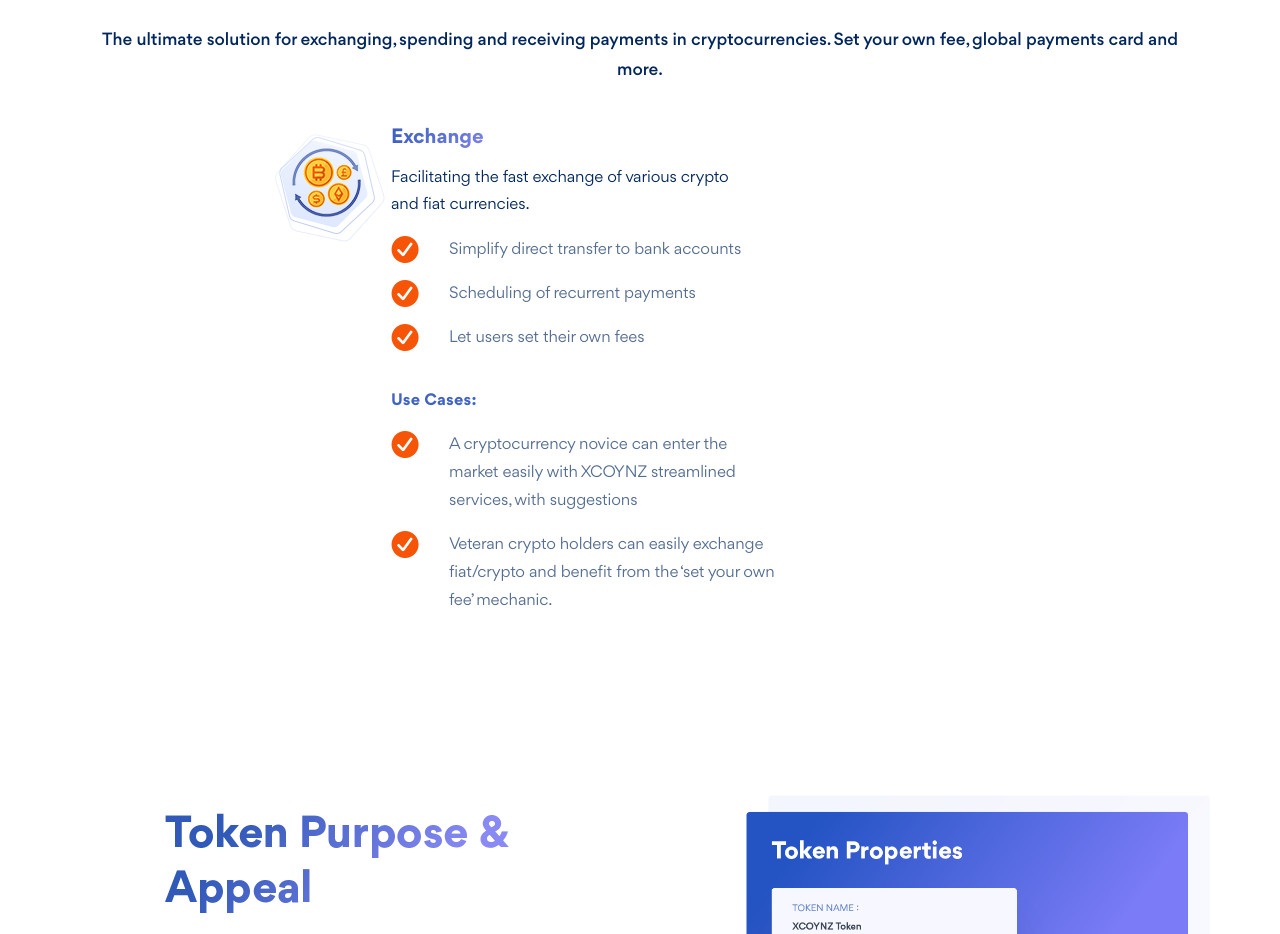
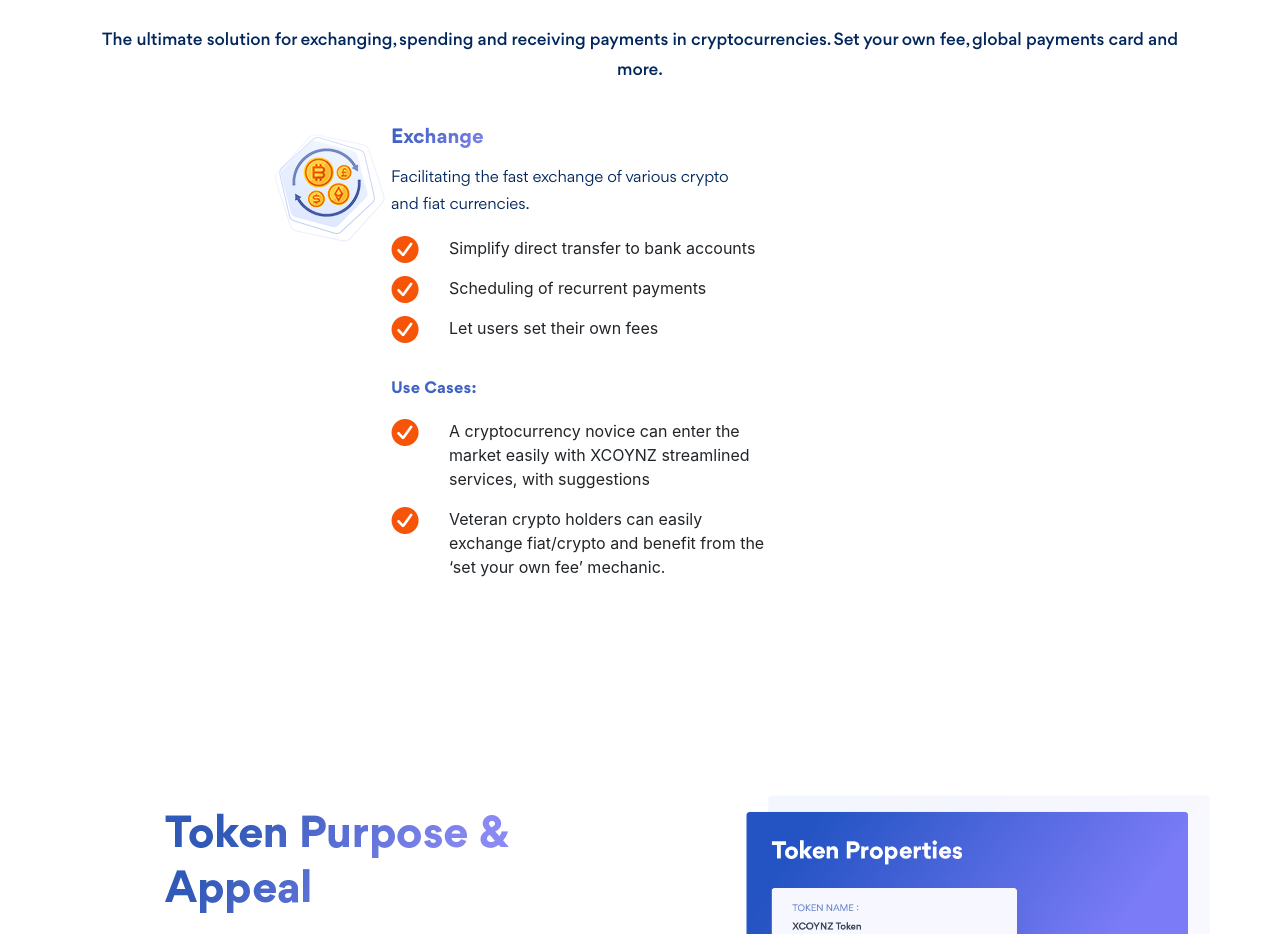
Before and after one commit to cassidypignatello/xcoynz, a React (Create React App) app: page / in a window 1280 px wide. Shown: the part 1720-2654 px from the top of the page. Built offline with nearby package versions, Linux system fonts and the light colour scheme.

Commit message:
adds reusable EcosystemService component

```diff
--- /dev/null
+++ b/src/components/Overview/EcosystemService.js
@@ -0,0 +1,104 @@
+import React, { Component } from 'react'
+import { Container, Row, Col } from 'react-bootstrap'
+import styles from './EcosystemService.module.css'
+import checkmark from '../../assets/images/orange-check.png'
+
+export default class EcosystemService extends Component {
+  render() {
+    const {
+      containerStyle,
+      icon,
+      title,
+      subtitleWidth,
+      subtitleHeight,
+      subtitle,
+      content1,
+      content2,
+      content3,
+      content4,
+      content4Width,
+      content5,
+      content5Width
+    } = this.props
+    return (
+      <Col
+        xs='auto'
+        className={containerStyle}>
+        <img
+          src={icon}
+          style={{
+            position: 'relative',
+            left: '-117px'
+          }}
+        />
+        <Row style={{ marginTop: '-115px' }}>
+          <Col lg='auto' className={styles.title}>
+            <p>{title}</p>
+          </Col>
+        </Row>
+        <Row>
+          <Col
+            lg='auto'
+            className={styles.subtitle}
+            style={{
+              width: subtitleWidth,
+              height: subtitleHeight
+            }}>
+            <p>{subtitle}</p>
+          </Col>
+        </Row>
+        <Row style={{ marginTop: '30px' }}>
+          <Col lg='auto'>
+            <img src={checkmark} />
+          </Col>
+          <Col className={styles.content}>
+            <p>{content1}</p>
+          </Col>
+        </Row>
+        <Row>
+          <Col lg='auto'>
+            <img src={checkmark} />
+          </Col>
+          <Col className={styles.content}>
+            <p>{content2}</p>
+          </Col>
+        </Row>
+        <Row>
+          <Col lg='auto'>
+            <img src={checkmark} />
+          </Col>
+          <Col className={styles.content}>
+            <p>{content3}</p>
+          </Col>
+        </Row>
+        <Row
+          className={styles.useCases}
+          style={{ marginTop: '19px' }}>
+          <Col>
+            <p>Use Cases:</p>
+          </Col>
+        </Row>
+        <Row>
+          <Col lg='auto'>
+            <img src={checkmark} />
+          </Col>
+          <Col className={styles.content}>
+            <p style={{ width: content4Width }}>
+              {content4}
+            </p>
+          </Col>
+        </Row>
+        <Row>
+          <Col lg='auto'>
+            <img src={checkmark} />
+          </Col>
+          <Col className={styles.content}>
+            <p style={{ width: content5Width }}>
+              {content5}
+            </p>
+          </Col>
+        </Row>
+      </Col>
+    )
+  }
+}
--- /dev/null
+++ b/src/components/Overview/EcosystemService.module.css
@@ -0,0 +1,41 @@
+.title {
+  background-image: linear-gradient(304deg, #8a8af4, #3159b8);
+  font-family: 'Gordita';
+  font-size: 20px;
+  font-weight: bold;
+  font-style: normal;
+  font-stretch: normal;
+  line-height: normal;
+  letter-spacing: normal;
+  text-align: left;
+  -webkit-background-clip: text;
+  background-clip: text;
+  -webkit-text-fill-color: transparent;
+}
+
+.subtitle {
+  font-family: 'Gordita';
+  font-size: 16px;
+  font-weight: normal;
+  font-style: normal;
+  font-stretch: normal;
+  line-height: 1.69;
+  letter-spacing: -0.1px;
+  text-align: left;
+  color: #01265c;
+}
+
+.useCases {
+  background-image: linear-gradient(256deg, #6277d5, #335ab9), linear-gradient(to bottom, #01265c, #01265c);
+  font-family: 'Gordita';
+  font-size: 16px;
+  font-weight: bold;
+  font-style: normal;
+  font-stretch: normal;
+  line-height: 1.75;
+  letter-spacing: 0.2px;
+  text-align: left;
+  color: #4063C3;
+  -webkit-background-clip: text;
+  background-clip: text;
+}
--- a/src/components/Overview/Overview.js
+++ b/src/components/Overview/Overview.js
@@ -1,8 +1,8 @@
 import React, { Component } from 'react'
-import { Container, Row, Col, Button } from 'react-bootstrap'
+import { Container, Row, Col } from 'react-bootstrap'
 import styles from './Overview.module.css'
 import exchangeIcon from '../../assets/images/exchange-icon.png'
-import checkmark from '../../assets/images/orange-check.png'
+import EcosystemService from './EcosystemService.js'
 
 export default class Overview extends Component {
   render() {
@@ -27,80 +27,28 @@
           </Col>
         </Row>
         <Row className={`${styles.row} justify-content-center`}>
-          <Col
-            xs='auto'
-            className={styles.exchange}>
-            <img
-              src={exchangeIcon}
-              style={{
-                position: 'relative',
-                left: '-117px'
-              }}
-            />
-            <Row style={{ marginTop: '-115px' }}>
-              <Col lg='auto' className={styles.exchangeTitle}>
-                <p>Exchange</p>
-              </Col>
-            </Row>
-            <Row>
-              <Col lg='auto' className={styles.exchangeSubtitle}>
-                <p>Facilitating the fast exchange of various crypto and fiat currencies.</p>
-              </Col>
-            </Row>
-            <Row style={{ marginTop: '30px' }}>
-              <Col lg='auto'>
-                <img src={checkmark} />
-              </Col>
-              <Col className={styles.content}>
-                <p>Simplify direct transfer to bank accounts</p>
-              </Col>
-            </Row>
-            <Row>
-              <Col lg='auto'>
-                <img src={checkmark} />
-              </Col>
-              <Col className={styles.content}>
-                <p>Scheduling of recurrent payments</p>
-              </Col>
-            </Row>
-            <Row>
-              <Col lg='auto'>
-                <img src={checkmark} />
-              </Col>
-              <Col className={styles.content}>
-                <p>Let users set their own fees</p>
-              </Col>
-            </Row>
-            <Row
-              className={styles.useCases}
-              style={{ marginTop: '19px' }}>
-              <Col>
-                <p>Use Cases:</p>
-              </Col>
-            </Row>
-            <Row>
-              <Col lg='auto'>
-                <img src={checkmark} />
-              </Col>
-              <Col className={styles.content}>
-                <p style={{ width: '313px' }}>A cryptocurrency novice can enter the market easily with XCOYNZ streamlined services, with suggestions</p>
-              </Col>
-            </Row>
-            <Row>
-              <Col lg='auto'>
-                <img src={checkmark} />
-              </Col>
-              <Col className={styles.content}>
-                <p style={{ width: '328px' }}>Veteran crypto holders can easily exchange fiat/crypto and benefit from the ‘set your own fee’ mechanic.</p>
-              </Col>
-            </Row>
-          </Col>
+          <EcosystemService
+            containerStyle={styles.exchange}
+            icon={exchangeIcon}
+            title='Exchange'
+            subtitleWidth='370px'
+            subtitleHeight='42px'
+            subtitle='Facilitating the fast exchange of various crypto and fiat currencies.'
+            content1='Simplify direct transfer to bank accounts'
+            content2='Scheduling of recurrent payments'
+            content3='Let users set their own fees'
+            content4='A cryptocurrency novice can enter the market easily with XCOYNZ streamlined services, with suggestions'
+            content4Width='313px'
+            content5='Veteran crypto holders can easily exchange fiat/crypto and benefit from the ‘set your own fee’ mechanic.'
+            content5Width='322px'
+          />
 
           <Col
             xs='auto'
             className={styles.saw}>
           </Col>
         </Row>
+
         <Row className={`${styles.row} justify-content-center`}>
           <Col
             xs='auto'
--- a/src/components/Overview/Overview.module.css
+++ b/src/components/Overview/Overview.module.css
@@ -28,41 +28,10 @@
   color: #01265c;
 }
 
-
 .exchange {
-  /* background: url('../../assets/images/exchange.png') 0% 0% / contain no-repeat; */
   width: 498px;
   height: 493px;
   margin-top: 40px;
-}
-
-.exchangeTitle {
-  background-image: linear-gradient(304deg, #8a8af4, #3159b8);
-  font-family: 'Gordita';
-  font-size: 20px;
-  font-weight: bold;
-  font-style: normal;
-  font-stretch: normal;
-  line-height: normal;
-  letter-spacing: normal;
-  text-align: left;
-  -webkit-background-clip: text;
-  background-clip: text;
-  -webkit-text-fill-color: transparent;
-}
-
-.exchangeSubtitle {
-  width: 370px;
-  height: 42px;
-  font-family: 'Gordita';
-  font-size: 16px;
-  font-weight: normal;
-  font-style: normal;
-  font-stretch: normal;
-  line-height: 1.69;
-  letter-spacing: -0.1px;
-  text-align: left;
-  color: #01265c;
 }
 
 .content {
@@ -75,21 +44,6 @@
   letter-spacing: -0.1px;
   text-align: left;
   color: rgba(1, 38, 92, 0.68);
-}
-
-.useCases {
-  background-image: linear-gradient(256deg, #6277d5, #335ab9), linear-gradient(to bottom, #01265c, #01265c);
-  font-family: 'Gordita';
-  font-size: 16px;
-  font-weight: bold;
-  font-style: normal;
-  font-stretch: normal;
-  line-height: 1.75;
-  letter-spacing: 0.2px;
-  text-align: left;
-  color: #4063C3;
-  -webkit-background-clip: text;
-  background-clip: text;
 }
 
 .saw {
```
